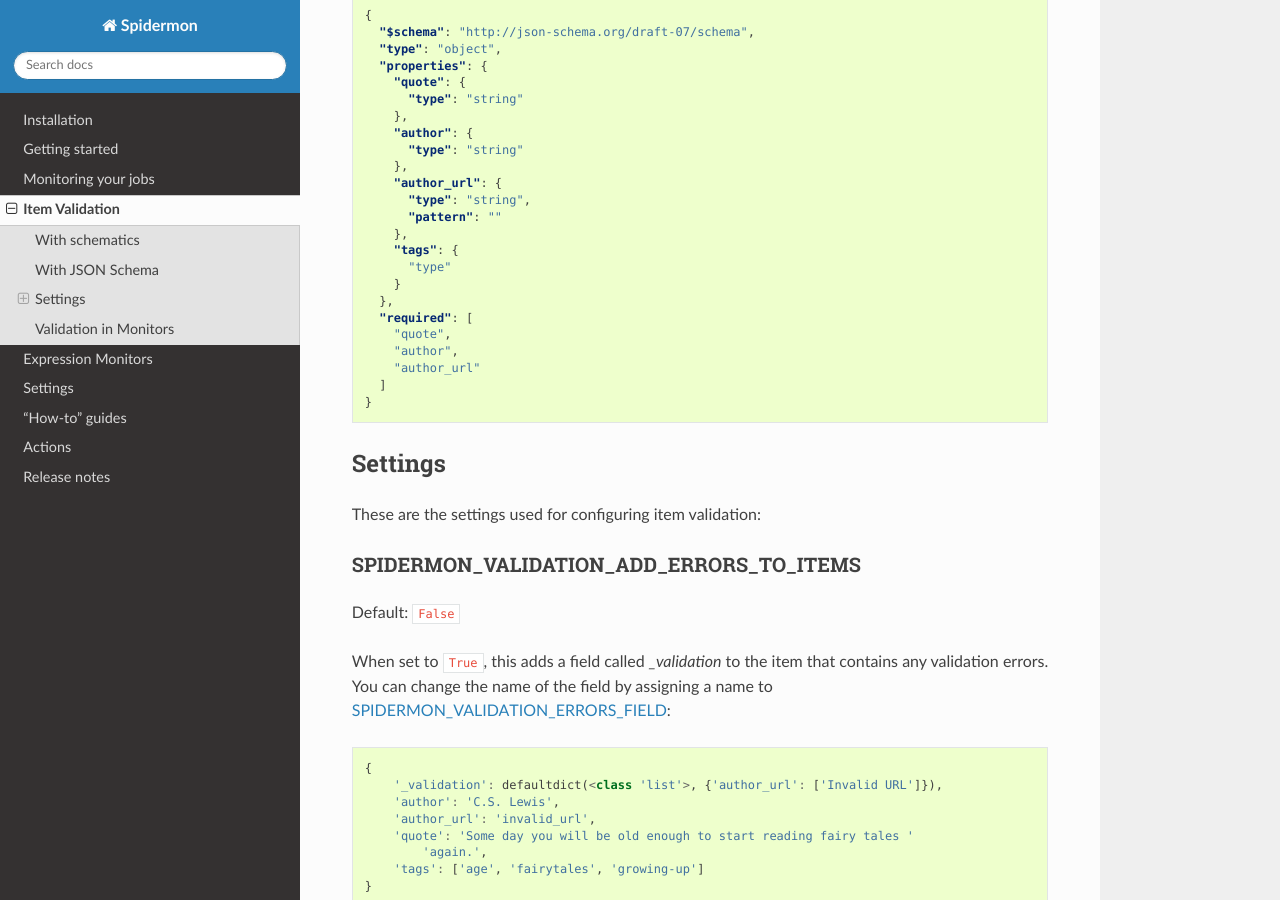
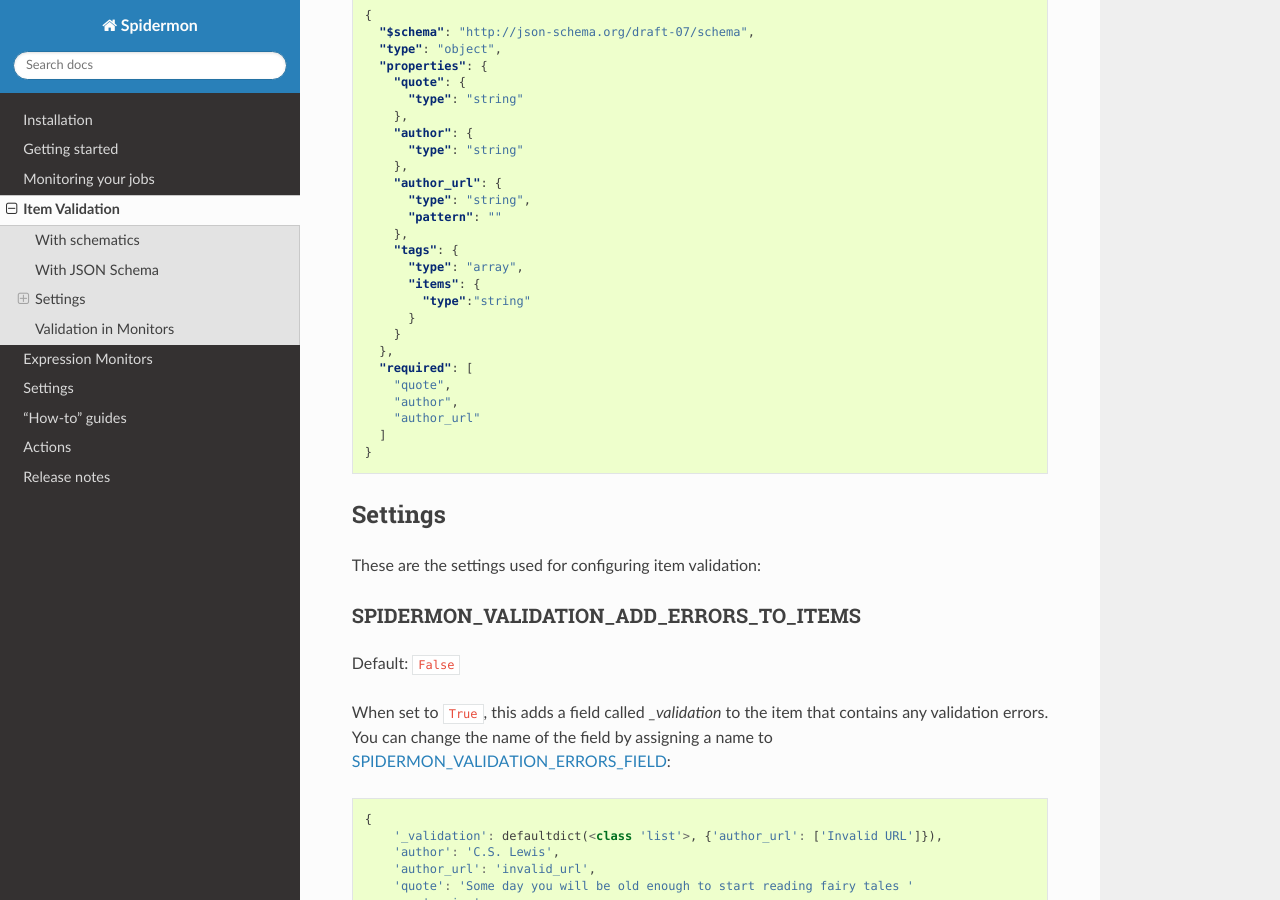
Before and after one commit to scrapinghub/spidermon, a Sphinx documentation site: the page built from docs/source/item-validation.rst, in a window 1280 px wide and 900 px high, scrolled down 1475 px. Built offline with Sphinx 7.4.7 and the Read the Docs theme 2.0.0, drawn with Linux system fonts in a browser that asks for light colours.

Commit message:
Fix invalid JSON schema in documentation

```diff
--- a/docs/source/item-validation.rst
+++ b/docs/source/item-validation.rst
@@ -81,7 +81,10 @@ an example of a schema for the quotes item from the :doc:`tutorial </getting-sta
         "pattern": ""
       },
       "tags": {
-        "type"
+        "type": "array",
+        "items": {
+          "type":"string"
+        }
       }
     },
     "required": [
```
